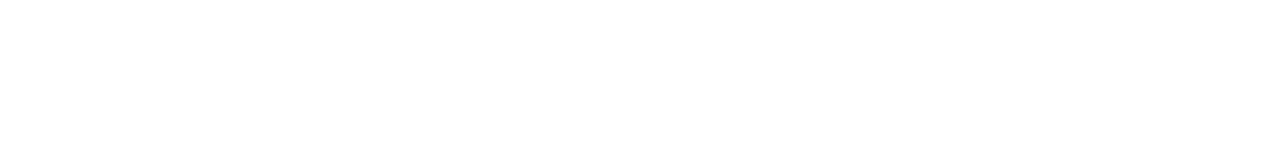
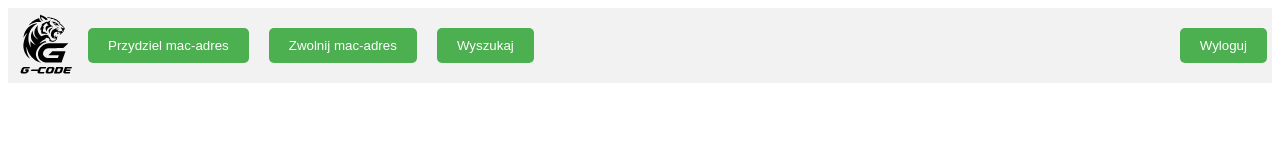
Before and after one commit to Emka98/MAC-BASE, a plain HTML site: page frontend/index.html in a window 1280 px wide. Drawn offline with Linux system fonts and the light colour scheme.

Commit message:
fonted develop

```diff
--- a/frontend/css/indexstyle.css
+++ b/frontend/css/indexstyle.css
@@ -0,0 +1,36 @@
+header {
+  display: flex;
+  align-items: center;
+  justify-content: space-between;
+  background-color: #f2f2f2;
+  padding: 10px 20px;
+  margin: 0px;
+  padding: 0px;
+
+  button {
+    background-color: #4caf50;
+    color: white;
+    border: none;
+    padding: 10px 20px;
+    margin: 0px 5px;
+    cursor: pointer;
+    border-radius: 5px;
+  }
+}
+
+header > img .logout {
+  flex: 1;
+  display: flex;
+}
+
+.logout {
+  display: flex;
+  justify-content: flex-end;
+}
+
+.options_database {
+  flex: 2;
+  display: flex;
+  justify-content: flex-start;
+  gap: 10px;
+}
--- a/frontend/css/loginstyle.css
+++ b/frontend/css/loginstyle.css
@@ -63,6 +63,7 @@
     height: 40px;
     width: 400px;
     border-radius: 15px;
+    font-size: 16px;
   }
 }
 
--- a/frontend/index.html
+++ b/frontend/index.html
@@ -0,0 +1,22 @@
+<!doctype html>
+<html lang="en">
+  <head>
+    <meta charset="UTF-8" />
+    <meta name="viewport" content="width=device-width, initial-scale=1.0" />
+    <link rel="stylesheet" href="css/indexstyle.css" />
+    <title>MAC DATABASE</title>
+  </head>
+  <body>
+    <header>
+      <img src="img/logo.svg" alt="logo" height="75" width="75" />
+      <div class="options_database">
+        <button>Przydziel mac-adres</button>
+        <button>Zwolnij mac-adres</button>
+        <button>Wyszukaj</button>
+      </div>
+      <div class="logout">
+        <button>Wyloguj</button>
+      </div>
+    </header>
+  </body>
+</html>
```
Also changed, not shown: frontend/login.html (+1 -1 lines).
